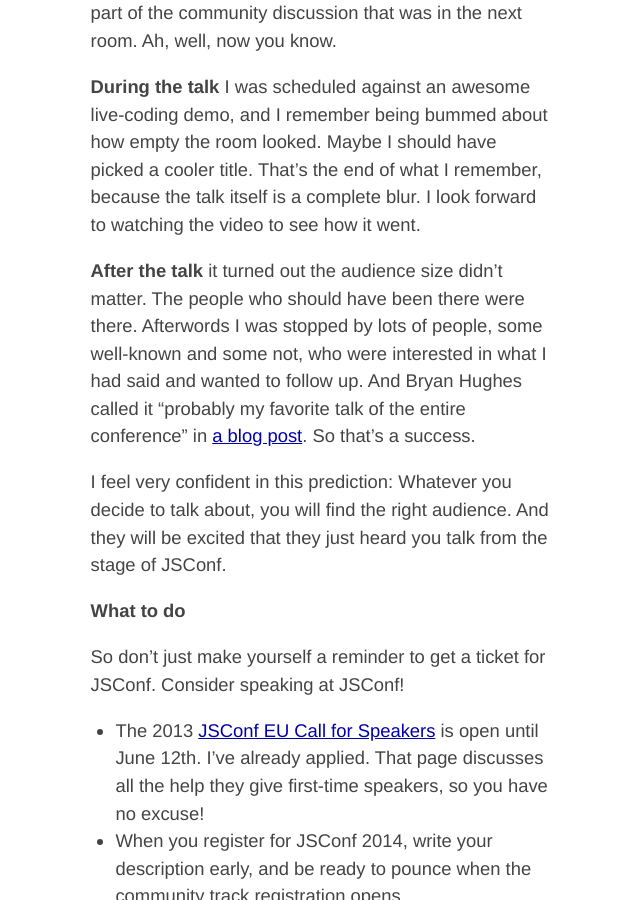
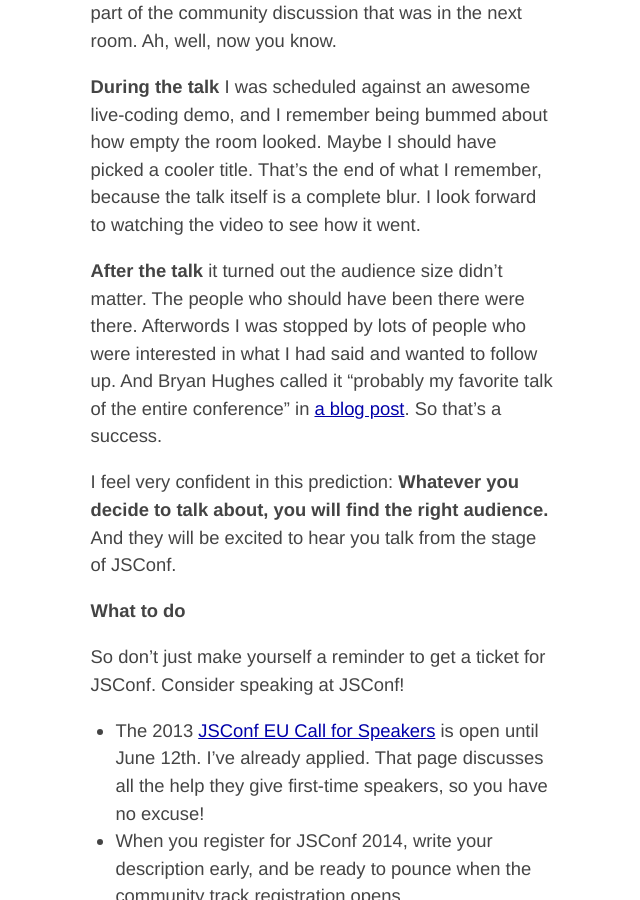
Before and after one commit to asolove/asolove.github.io, a Jekyll site: the page built from _posts/2013-06-08-speak-at-jsconf.markdown, in a window 1280 px wide and 900 px high, scrolled down 3759 px. Shown: the whole window, without its empty margins (163-803 px from the left). Built offline with Jekyll 4.4.1, drawn with Linux system fonts in a browser that asks for light colours.

```diff
--- a/_posts/2013-06-08-speak-at-jsconf.markdown
+++ b/_posts/2013-06-08-speak-at-jsconf.markdown
@@ -19,7 +19,7 @@ JSConf has a "community" track where slots are first-come-first-served. I wrote
 
 ### "But I'm not good at public speaking." No problem.
 
-[Watch the videos](http://blip.tv/jsconf) from JSConf 2012. You'll see speakers who are painfully shy, too quiet, stuttering, have live demos fail dramatically, and experience everything else that might possibly keep them from speaking. What you won't see is any booing. The audience is rooting for them, and learning things regardless.
+[Watch the videos](http://www.youtube.com/playlist?list=PL37ZVnwpeshGdDgHy6VcrsFu8jCn_h_h6) from JSConf 2012. You'll see speakers who are painfully shy, too quiet, stuttering, have live demos fail dramatically, and experience everything else that might possibly keep them from speaking. What you won't see is any booing. The audience is rooting for them, and learning things regardless.
 
 Let me pick on someone in particular: this year Ben Farrell gave a talk on using the Kinect from JavaScript, and his live demo failed twenty times in a row. No one cared. Then it finally worked by accident and the audience went nuts.
 
@@ -63,9 +63,9 @@ When I ran across bugs that made me want to punch things, I instead spent twenty
 
 **During the talk** I was scheduled against an awesome live-coding demo, and I remember being bummed about how empty the room looked. Maybe I should have picked a cooler title. That's the end of what I remember, because the talk itself is a complete blur. I look forward to watching the video to see how it went.
 
-**After the talk** it turned out the audience size didn't matter. The people who should have been there were there. Afterwords I was stopped by lots of people, some well-known and some not, who were interested in what I had said and wanted to follow up. And Bryan Hughes called it "probably my favorite talk of the entire conference" in [a blog post](http://theoreticalideations.com/2013/06/07/jsconf-day-3-ideas-abound/). So that's a success.
+**After the talk** it turned out the audience size didn't matter. The people who should have been there were there. Afterwords I was stopped by lots of people who were interested in what I had said and wanted to follow up. And Bryan Hughes called it "probably my favorite talk of the entire conference" in [a blog post](http://theoreticalideations.com/2013/06/07/jsconf-day-3-ideas-abound/). So that's a success.
 
-I feel very confident in this prediction: Whatever you decide to talk about, you will find the right audience. And they will be excited that they just heard you talk from the stage of JSConf.
+I feel very confident in this prediction: **Whatever you decide to talk about, you will find the right audience.** And they will be excited to hear you talk from the stage of JSConf.
 
 ### What to do
 
```
